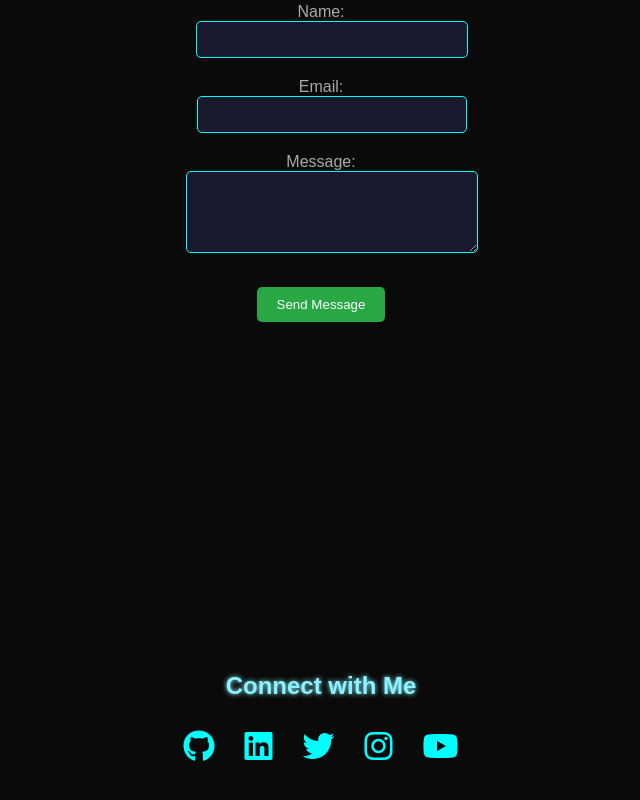
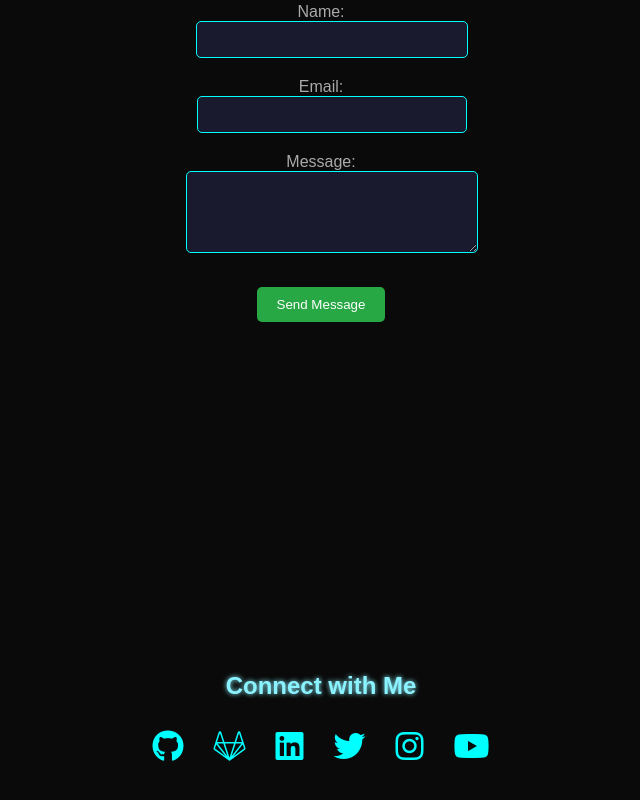
Before and after one commit to Ajay18082004/PORTFOLIO, a plain HTML site: page index.html in a window 1280 px wide. Shown: the part 4421-5221 px from the top of the page, without its empty margins (319-959 px from the left). Drawn offline with Linux system fonts and the light colour scheme.

Commit message:
Update index.html

```diff
--- a/index.html
+++ b/index.html
@@ -858,6 +858,9 @@
             <a href="https://github.com/Ajay18082004" target="_blank" style="margin: 0 15px;">
                 <i class="fab fa-github fa-2x" style="color: #00ffff;"></i>
             </a>
+            <a href="https://gitlab.com/ajaysuresh259" target="_blank" style="margin: 0 15px;">
+                <i class="fab fa-gitlab fa-2x" style="color: #00ffff;"></i>
+            </a>
             <a href="https://www.linkedin.com/in/ajay-s-bb7640269/" target="_blank"style="margin: 0 15px;">
                 <i class="fab fa-linkedin fa-2x" style="color: #00ffff;"></i>
             </a>
```
